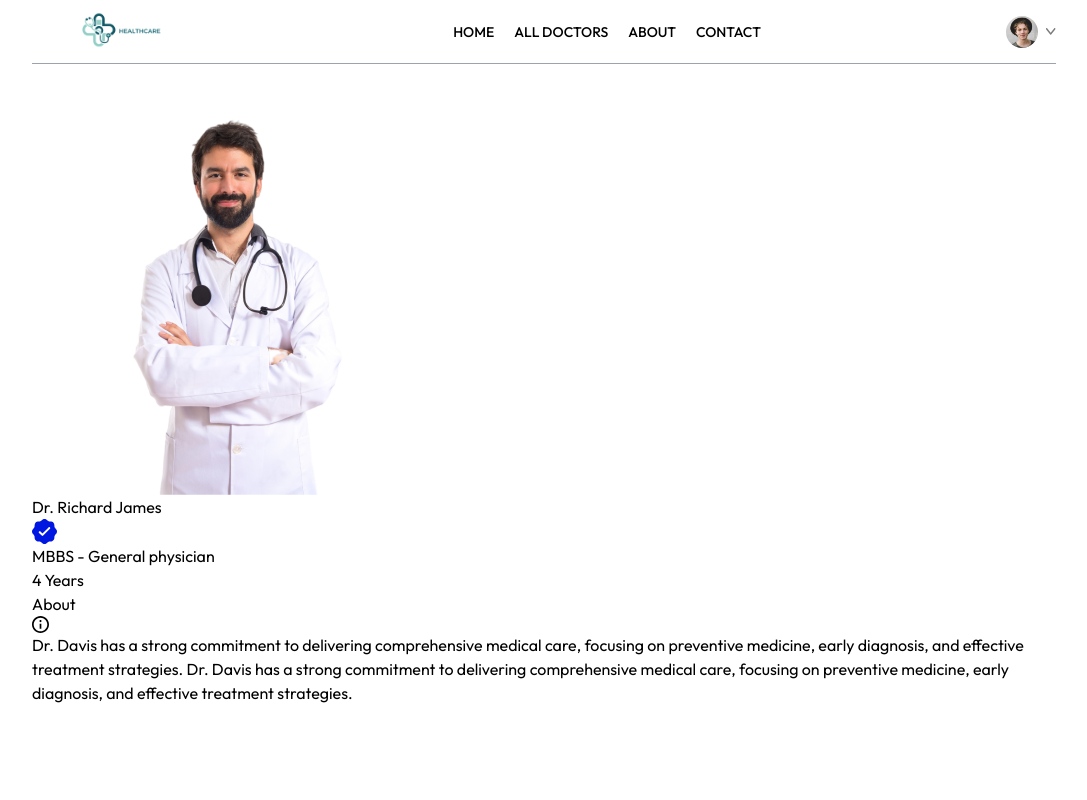
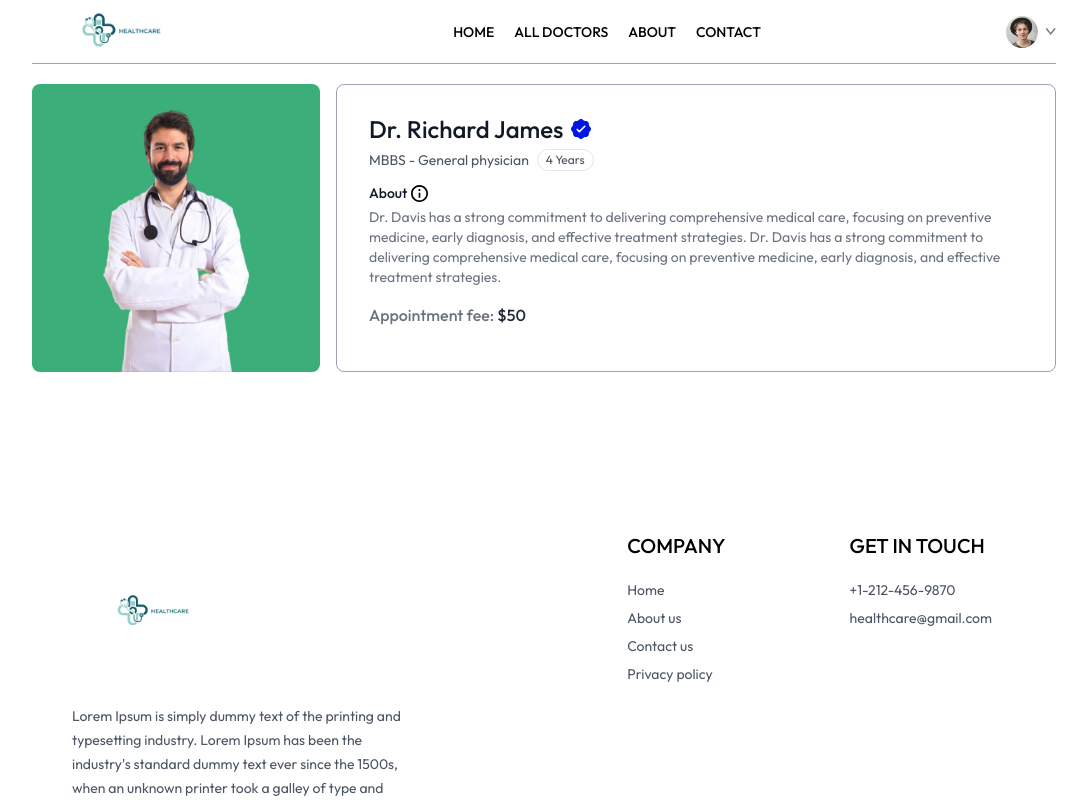
Before and after one commit to Suraj-219/Health-Care, a React (Vite) app in the folder frontend/: page /appointment/1 in a window 1280 px wide. Shown: the top 800 px of the page, without its empty margins (96-1183 px from the left). Built offline with nearby package versions, Linux system fonts and the light colour scheme.

Commit message:
update style in appointment doctors

```diff
--- a/frontend/src/context/AppContext.jsx
+++ b/frontend/src/context/AppContext.jsx
@@ -5,9 +5,11 @@ export const AppContext = createContext()
 
 const AppContextProvider = (props) => {
 
+    const currencySymbol = '$'
 
     const value = {
-        doctors
+        doctors,
+        currencySymbol
     }
 
     return (
--- a/frontend/src/pages/Appointment.jsx
+++ b/frontend/src/pages/Appointment.jsx
@@ -6,14 +6,13 @@ import { assets } from '../assets/assets'
 const Appointment = () => {
 
   const {docId} = useParams()
-  const {doctors} = useContext(AppContext)
+  const {doctors, currencySymbol} = useContext(AppContext)
 
   const [docInfo, setDocInfo] = useState(null)
 
   const fetchDocInfo = async () => {
     const docInfo = doctors.find(doc => doc.id === docId)
     setDocInfo(docInfo)
-    console.log(docInfo)
   }
 
   useEffect(()=>{
@@ -23,23 +22,31 @@ const Appointment = () => {
   return docInfo && (
     <div>
         {/* ---Doctor details--- */}
-        <div>
+        <div className='flex flex-col sm:flex-row gap-4'>
           <div>
-            <img src={docInfo.image} alt="" />
+            <img className='bg-primary w-full sm:max-w-72 rounded-lg' src={docInfo.image} alt="" />
           </div>
-          <div>
+          <div className='flex-1 border border-gray-400 rounded-lg p-8 py-7 bg-white mx-2 sm:mx-0 mt-[-80px] sm:mt-0'>
             {/* ---Doc Info: name, degree, experience */}
-            <p>{docInfo.name} <img src={assets.verified_icon} alt="" /></p>
-            <div>
+            <p className='flex items-center gap-2 text-2xl font-medium text-gray-900'>
+              {docInfo.name}
+              <img className='w-5' src={assets.verified_icon} alt="" />
+              </p>
+            <div className='flex items-center gap-2 text-sm mt-1 text-gray-600'>
               <p>{docInfo.degree} - {docInfo.speciality}</p>
-              <button>{docInfo.experience}</button>
+              <button className='py-0.5 px-2 border text-xs rounded-full'>{docInfo.experience}</button>
             </div>
 
             {/* ---Doctor About--- */}
             <div>
-              <p>About <img src={assets.info_icon} alt="" /></p>
-              <p>{docInfo.about}</p>
+              <p className='flex items-center gap-1 text-sm font-medium text-gray-900 mt-3'>
+                About <img src={assets.info_icon} alt="" />
+                </p>
+              <p className='text-sm text-gray-500 max-w-[700px] mt-1'>{docInfo.about}</p>
             </div>
+            <p className='text-gray-500 font-medium mt-4'>
+              Appointment fee: <span className='text-gray-800'>{currencySymbol}{docInfo.fees}</span>
+            </p>
           </div>
         </div>
     </div>
```
